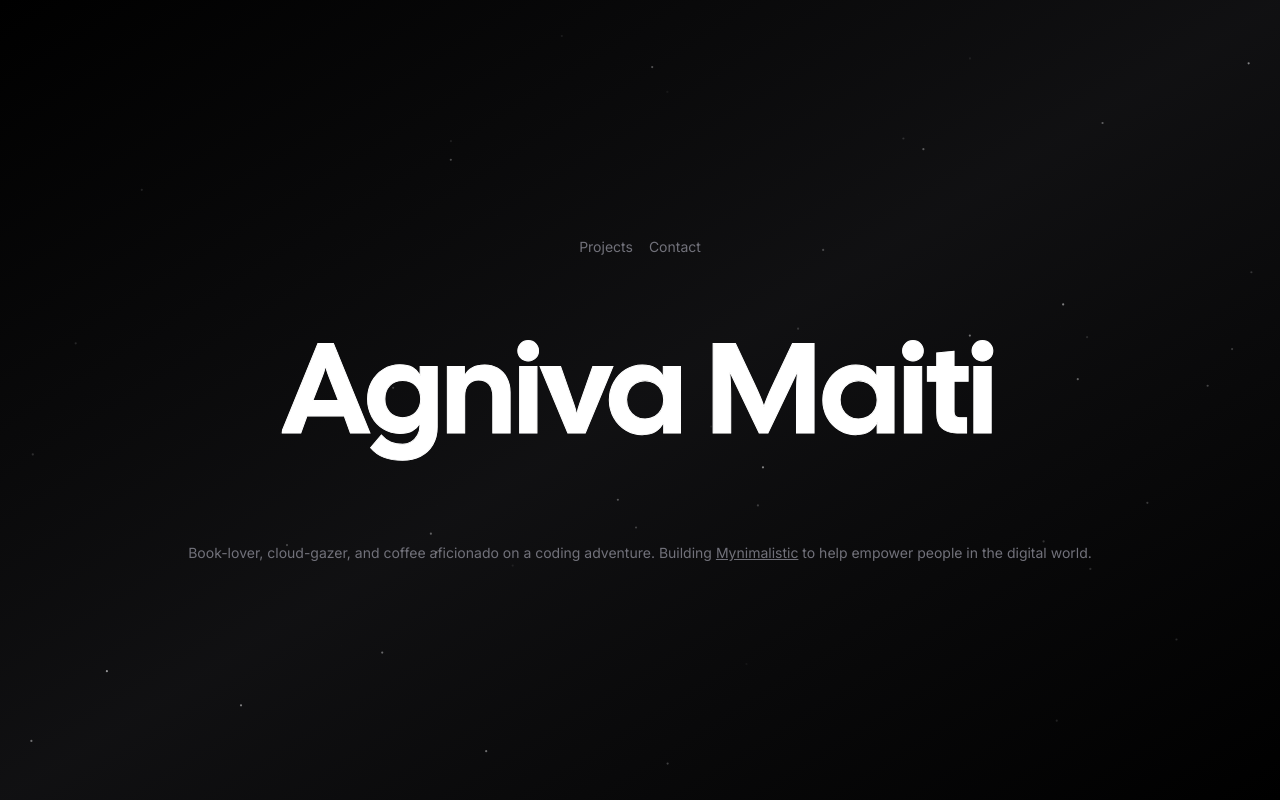
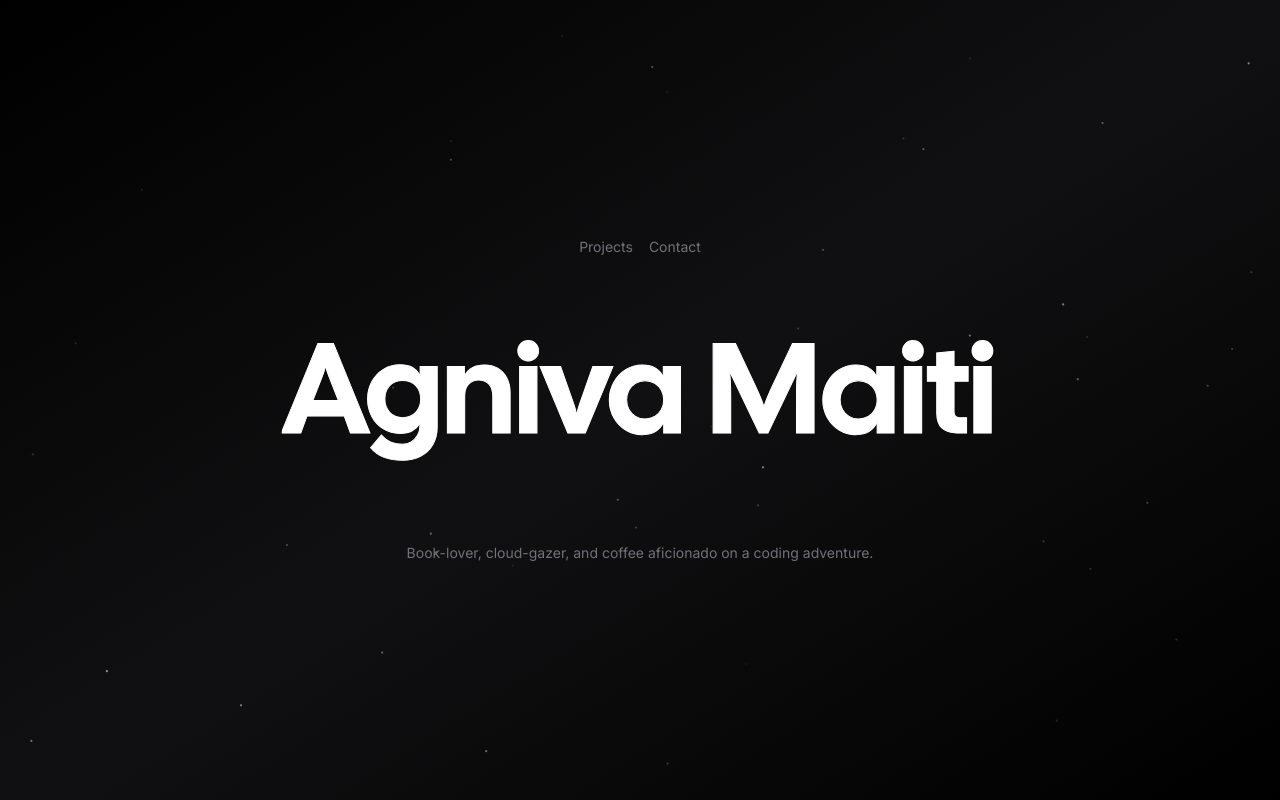
Before and after one commit to AgnivaMaiti/my-portfolio, a Next.js app: page / in a window 1280 px wide. Built offline with nearby package versions, Linux system fonts and the light colour scheme; no server answers; what tailwindcss-debug-screens would draw is missing.

Commit message:
Updated homepage description

```diff
--- a/app/page.tsx
+++ b/app/page.tsx
@@ -35,15 +35,7 @@ export default function Home() {
       <div className="hidden w-screen h-px animate-glow md:block animate-fade-right bg-gradient-to-r from-zinc-300/0 via-zinc-300/50 to-zinc-300/0" />
       <div className="my-16 text-center animate-fade-in">
         <h2 className="text-sm text-zinc-500 ">
-          Book-lover, cloud-gazer, and coffee aficionado on a coding adventure. Building {" "}
-          <Link
-            target="_blank"
-            href="https://www.mynimalistic.tech/"
-            className="underline duration-500 hover:text-zinc-300"
-          >
-            Mynimalistic
-          </Link> to help empower people in the digital world.
-        </h2>
+          Book-lover, cloud-gazer, and coffee aficionado on a coding adventure. </h2>
       </div>
     </div>
   );
```
